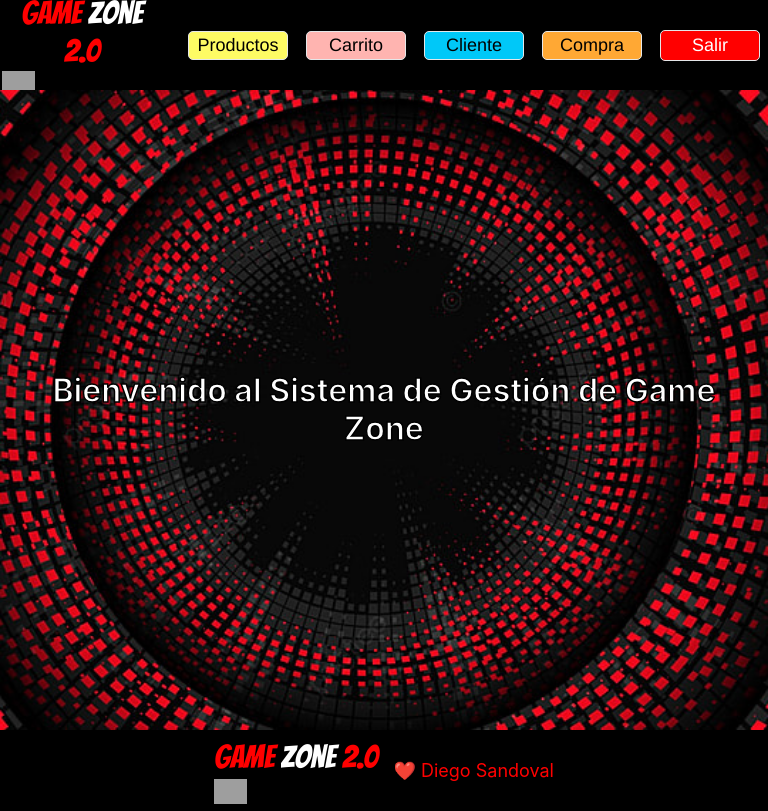
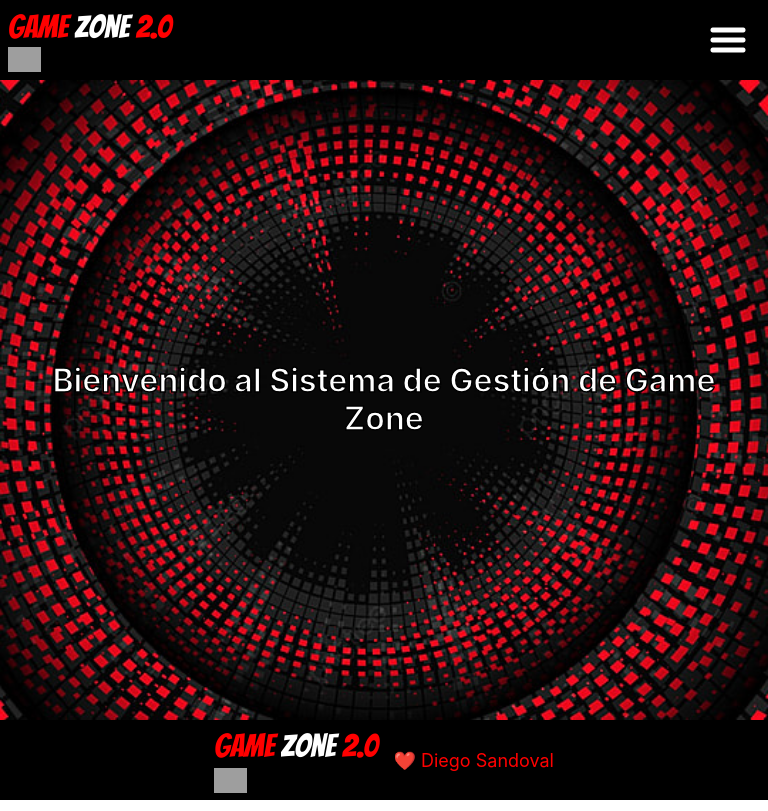
Before and after one commit to AlexDeimon/GameZone_MS_Frontend, a Vue app: page /Home in a window 768 px wide. Built offline with nearby package versions, Linux system fonts and the light colour scheme; no server answers; sample sign-in values are in the browser's storage; grey boxes are pictures that could not be loaded; what vue-sweetalert2 would draw is missing.

Commit message:
Ajustes menu responsive

```diff
--- a/src/App.vue
+++ b/src/App.vue
@@ -10,11 +10,11 @@
     </nav>
     <input type="checkbox" class="toggle-menu_checkbox" id="toggle-menu_checkbox" v-if="is_auth">
     <ul class="nav-menu" id="nav-menu" v-if="is_auth">
-      <li class="nav-menu_item"><router-link to="/Productos" class="nav-menu_button btn1">Productos</router-link></li>
-      <li class="nav-menu_item"><router-link to="/Carrito" class="nav-menu_button btn2">Carrito</router-link></li>
-      <li class="nav-menu_item"><router-link to="/Clientes" class="nav-menu_button btn3">Cliente</router-link></li>
-      <li class="nav-menu_item"><router-link to="/Compras" class="nav-menu_button btn4">Compra</router-link></li>
-      <li class="nav-menu_item"><button v-on:click="logOut" class="nav-menu_button btn5">Salir</button></li>
+      <li class="nav-menu_item" v-on:click="menu"><router-link to="/Productos" class="nav-menu_button btn1">Productos</router-link></li>
+      <li class="nav-menu_item" v-on:click="menu"><router-link to="/Carrito" class="nav-menu_button btn2">Carrito</router-link></li>
+      <li class="nav-menu_item" v-on:click="menu"><router-link to="/Clientes" class="nav-menu_button btn3">Cliente</router-link></li>
+      <li class="nav-menu_item" v-on:click="menu"><router-link to="/Compras" class="nav-menu_button btn4">Compra</router-link></li>
+      <li class="nav-menu_item" v-on:click="menu"><button v-on:click="logOut" class="nav-menu_button btn5">Salir</button></li>
     </ul>
   </header>
   <main>
@@ -40,6 +40,11 @@ export default defineComponent({
       }
   },
   methods:{
+    menu: function(){
+      let list = document.getElementById('toggle-menu_checkbox');
+      console.log('click');
+      list.click();
+    },
     updateAuth: function(){
       this.is_auth  = sessionStorage.getItem('isAuth') || false
       if(this.is_auth == false)
@@ -80,26 +85,25 @@ main {
   align-items: center;
   vertical-align: center;
 }
-.header {
-  position: relative;
+.header{
   background-color: black;
-  height: 90px;
+  display: flex;
+  width: 100%;
+  justify-content: space-between;
+  align-items: center;
+}
+.nav{
+  flex-wrap: nowrap;
 }
 .nav-menu {
-  list-style: none;
-  display: flex;
-  flex-direction: column;
-  align-items: center;
-  transform: translateY(-140%);
-  transition: transform 0.5s;
-  background-color: black;
-  width: 100%;
-  padding-left: 0;
-  margin-bottom: 0;
+  padding: 0;
+  margin: 0;
   font-size: large;
 }
 .nav-menu_item {
-  padding: 0.5em;
+  padding: 20px 0;
+  margin: 0 10px;
+  display:inline-block;
 }
 .nav-menu_button {
   border: 1px solid #E5E7E9;
@@ -144,41 +148,58 @@ main {
   text-decoration: none;
   color: white;
 }
-.toggle-menu {
-  width: 40px;
-  position: absolute;
-  top: 1.5rem;
-  right: 1.5rem;
-  cursor: pointer;
-  filter: invert(1);
-}
-.toggle-menu img {
-  max-width: 100%;
-}
 .toggle-menu_checkbox {
   display: none;
 }
-.toggle-menu_checkbox:checked + .nav-menu {
-  position: relative;
-  transform: translateY(4%);
-  z-index: 10;
+.toggle-menu img{
+  display: none;
 }
-@media screen and (min-width: 768px) {
-  .nav-menu {
-    flex-direction: row;
-    transform: translateY(0%);
-    width: auto;
+@media screen and (max-width: 830px) {
+  .header, footer {
+    height: 10vh;
   }
-  .toggle-menu {
-    display: none;
-  }
-  .header {
+  .header .nav{
     display: flex;
+    width: 100%;
     justify-content: space-between;
     align-items: center;
   }
+  .nav-menu {
+    position: absolute;
+    top: 10vh;
+    width: 100vw;
+    height: 90vh;
+    background-color: #000000;
+    text-align: center;
+    transform: translateX(-100vw);
+    transition: all 1s;
+    z-index: 10;
+  }
+  .nav-menu_item {
+    padding: 0;
+    margin: 0;
+    display:inherit;
+    background-color: inherit;
+    border: none;
+  }
+  .toggle-menu{
+    height: 40px;
+  }
+  .toggle-menu img{
+    display: block;
+    max-width: 40px;
+    margin-right: 20px;
+    filter: invert(1);
+  }
   .toggle-menu_checkbox:checked + .nav-menu {
-    transform: translateY(0%);
+    transform: translateX(0);
+    transition: all 1s;
+  }
+  .nav-menu_item .nav-menu_button{
+    display: block;
+    width: 90%;
+    margin: 10px auto;
+    padding: 10px;
   }
 }
 .input-group-text {
```
